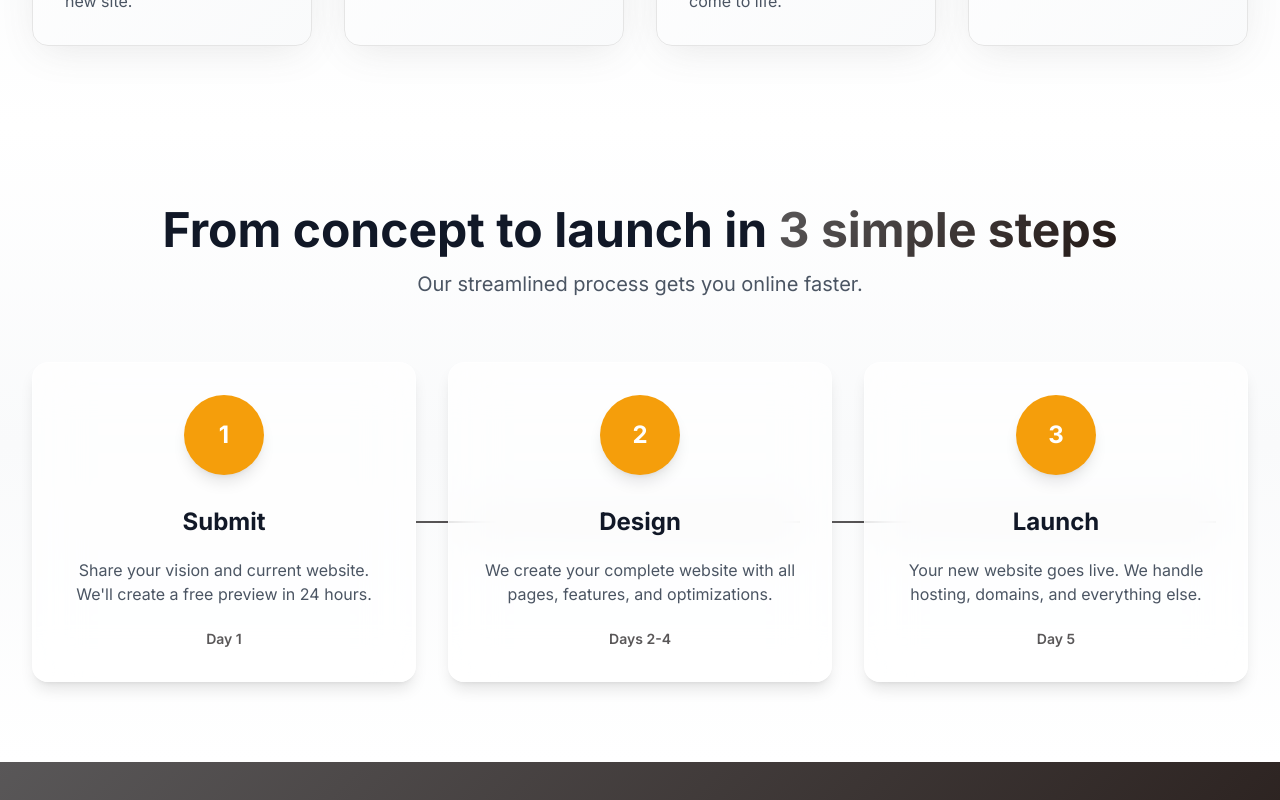
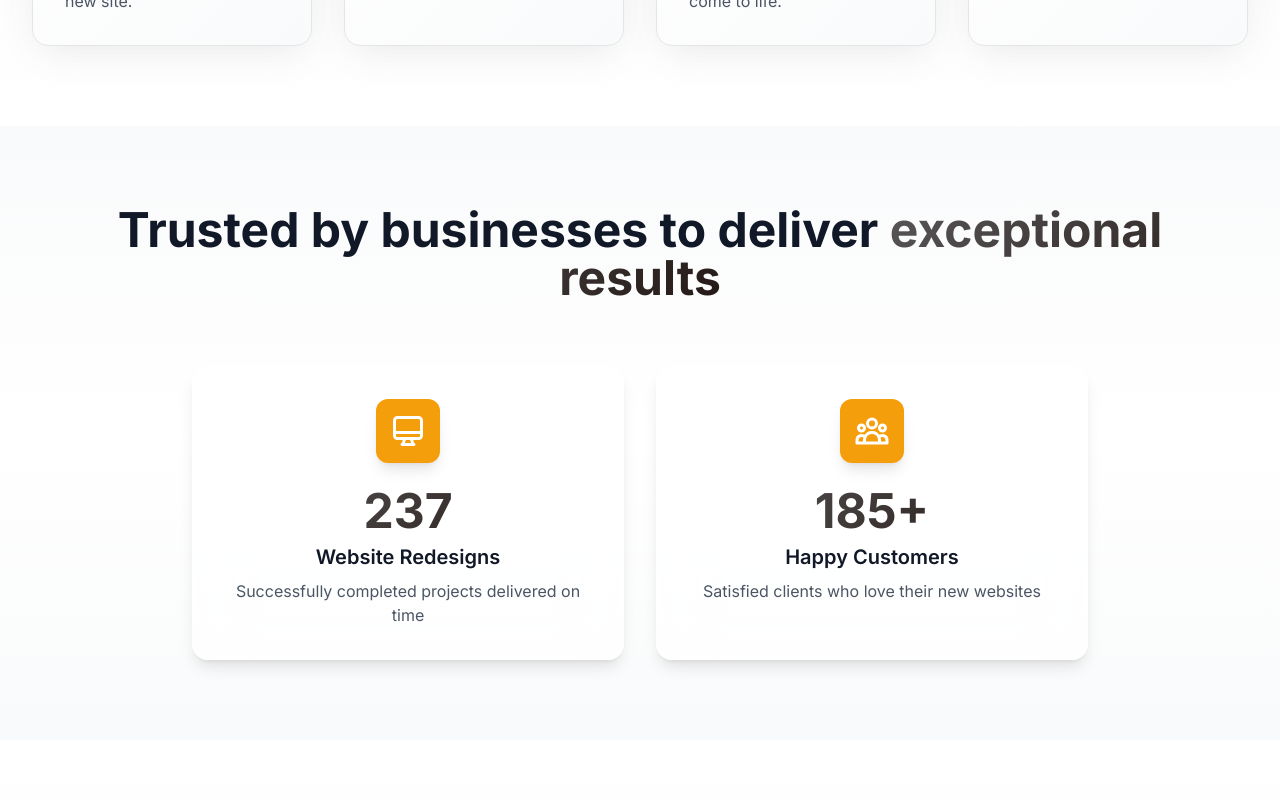
Before and after one commit to colecooke/sitesheep-website, a Next.js app: page / in a window 1280 px wide. Shown: the part 1300-2100 px from the top of the page. Built offline with nearby package versions, Linux system fonts and the light colour scheme.

Commit message:
Update: Add proof points section with 237 redesigns and 185+ customers

```diff
--- a/app/page.tsx
+++ b/app/page.tsx
@@ -172,6 +172,41 @@ export default function Home() {
         </div>
       </section>
 
+      {/* Proof Points Section */}
+      <section id="proof-points" className="py-20 bg-gradient-to-b from-gray-50 via-white to-gray-50 relative">
+        <div className="max-w-7xl mx-auto px-4 sm:px-6 lg:px-8">
+          <div className="text-center mb-16 animate-fade-in">
+            <h2 className="text-4xl md:text-5xl font-bold mb-4 text-gray-900">
+              Trusted by businesses to deliver <span className="gradient-text">exceptional results</span>
+            </h2>
+          </div>
+
+          <div className="grid md:grid-cols-2 gap-8 max-w-4xl mx-auto">
+            <div className="glass-effect rounded-2xl p-8 text-center hover:scale-105 transition-transform duration-300">
+              <div className="w-16 h-16 rounded-xl flex items-center justify-center mx-auto mb-6 shadow-lg" style={{ background: '#F59E0B' }}>
+                <svg className="w-9 h-9 text-white" fill="none" stroke="currentColor" viewBox="0 0 24 24">
+                  <path strokeLinecap="round" strokeLinejoin="round" strokeWidth={2} d="M9.75 17L9 20l-1 1h8l-1-1-.75-3M3 13h18M5 17h14a2 2 0 002-2V5a2 2 0 00-2-2H5a2 2 0 00-2 2v10a2 2 0 002 2z" />
+                </svg>
+              </div>
+              <div className="text-5xl font-bold mb-2 gradient-text">237</div>
+              <h3 className="text-xl font-semibold mb-2 text-gray-900">Website Redesigns</h3>
+              <p className="text-gray-600">Successfully completed projects delivered on time</p>
+            </div>
+
+            <div className="glass-effect rounded-2xl p-8 text-center hover:scale-105 transition-transform duration-300">
+              <div className="w-16 h-16 rounded-xl flex items-center justify-center mx-auto mb-6 shadow-lg" style={{ background: '#F59E0B' }}>
+                <svg className="w-9 h-9 text-white" fill="none" stroke="currentColor" viewBox="0 0 24 24">
+                  <path strokeLinecap="round" strokeLinejoin="round" strokeWidth={2} d="M17 20h5v-2a3 3 0 00-5.356-1.857M17 20H7m10 0v-2c0-.656-.126-1.283-.356-1.857M7 20H2v-2a3 3 0 015.356-1.857M7 20v-2c0-.656.126-1.283.356-1.857m0 0a5.002 5.002 0 019.288 0M15 7a3 3 0 11-6 0 3 3 0 016 0zm6 3a2 2 0 11-4 0 2 2 0 014 0zM7 10a2 2 0 11-4 0 2 2 0 014 0z" />
+                </svg>
+              </div>
+              <div className="text-5xl font-bold mb-2 gradient-text">185+</div>
+              <h3 className="text-xl font-semibold mb-2 text-gray-900">Happy Customers</h3>
+              <p className="text-gray-600">Satisfied clients who love their new websites</p>
+            </div>
+          </div>
+        </div>
+      </section>
+
       {/* Process Section */}
       <section id="process" className="py-20 bg-gradient-to-b from-white via-gray-50 to-white relative">
         <div className="max-w-7xl mx-auto px-4 sm:px-6 lg:px-8">
```
Also changed, not shown: 1 other file (tests, documents, lock files or other folders).
